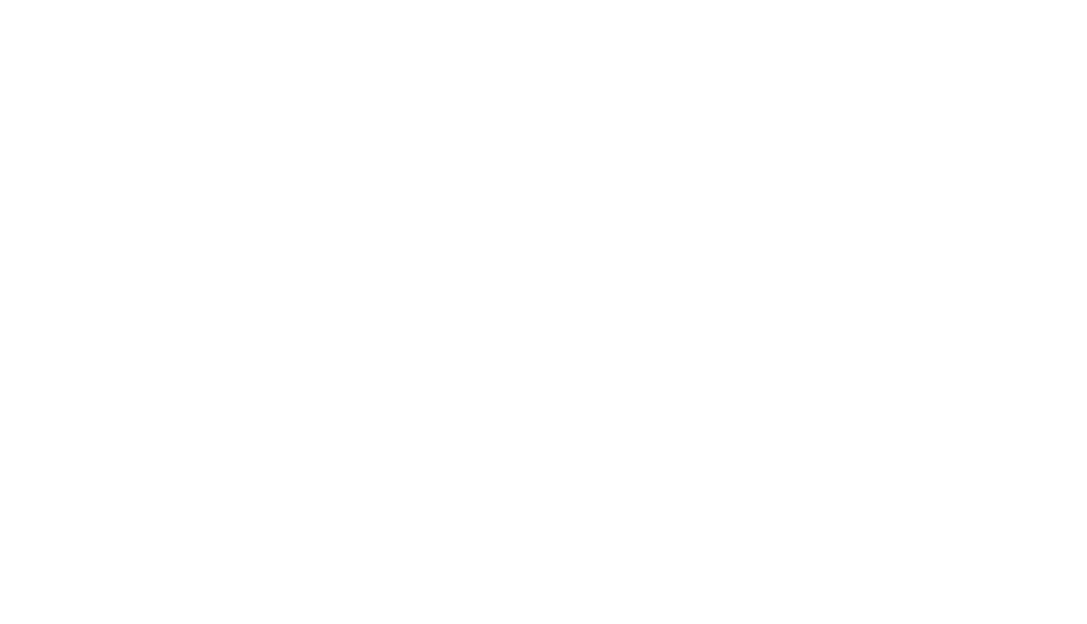
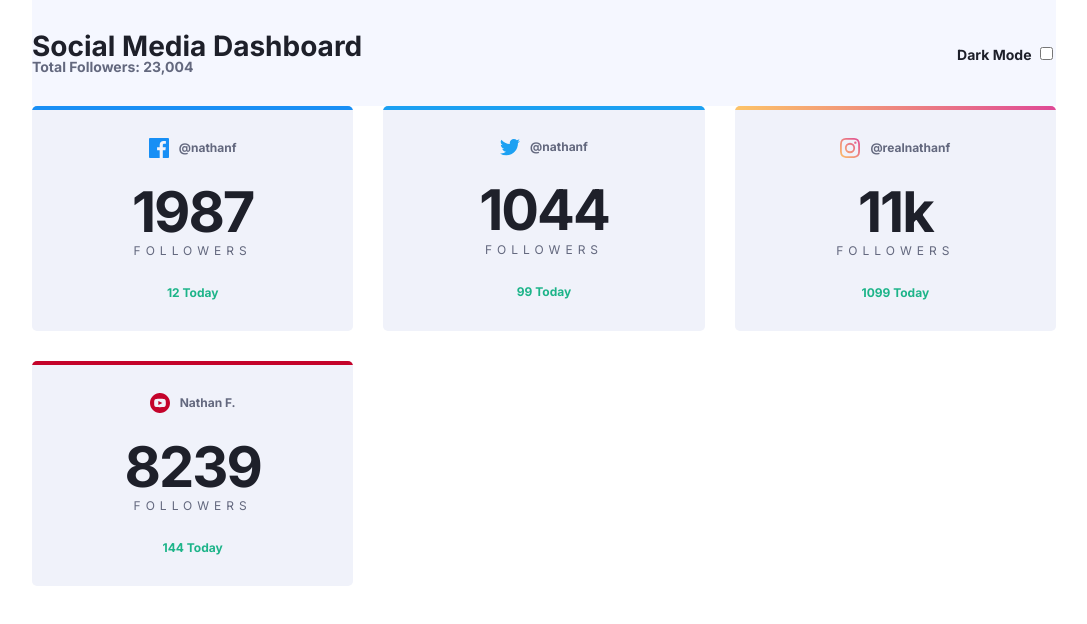
Before and after one commit to DawidGawronskiDev/social-media-dashboard-with-theme-switcher, a plain HTML site: page index.html in a window 1280 px wide. Shown: the whole page, without its empty margins (96-1183 px from the left). Drawn offline with nearby package versions, Linux system fonts and the light colour scheme.

Commit message:
Finish section main social media stats

```diff
--- a/index.html
+++ b/index.html
@@ -12,17 +12,103 @@
       href="./images/favicon-32x32.png"
     />
 
+    <link
+      rel="stylesheet"
+      href="https://fonts.googleapis.com/css2?family=Material+Symbols+Outlined:opsz,wght,FILL,GRAD@20..48,100..700,0..1,-50..200"
+    />
+
     <title>Frontend Mentor | [Challenge Name Here]</title>
     <link rel="stylesheet" href="style.css" />
+    <link rel="stylesheet" href="meyerreset.css" />
   </head>
   <body>
-    <!-- Social Media Dashboard
-  Total Followers: 23,004
+    <main class="main">
+      <header class="header top">
+        <div class="header-title">
+          <span class="header-title-1 text-1 fw700"
+            >Social Media Dashboard</span
+          >
+          <span class="header-title-2 text-2 fw700"
+            >Total Followers: 23,004</span
+          >
+        </div>
+        <div class="dark-mode-toggle">
+          <span class="dark-mode text-1 fw700">Dark Mode</span>
+          <input
+            type="checkbox"
+            id="darkModeInput"
+            onclick="darkModeSwitch()"
+          />
+        </div>
+      </header>
 
-  Dark Mode
+      <section class="section-main-social-media-stats grid-container">
+        <div class="card main-social-media-card grid-container-item">
+          <div class="card-title fw700">
+            <img src="images/icon-facebook.svg" alt="Facebook" />
+            <span class="text-2">@nathanf</span>
+          </div>
+          <div class="card-followers-stats">
+            <span class="followers-number text-1 fw700">1987</span>
+            <span class="text-2 followers-text">FOLLOWERS</span>
+          </div>
+          <div class="card-update-stats">
+            <div class="card-update card-update-up fw700">
+              <span class="material-symbols-outlined"></span>12 Today
+            </div>
+          </div>
+        </div>
 
+        <div class="card main-social-media-card grid-container-item">
+          <div class="card-title fw700">
+            <img src="images/icon-twitter.svg" alt="Twitter" />
+            <span class="text-2">@nathanf</span>
+          </div>
+          <div class="card-followers-stats">
+            <span class="followers-number text-1 fw700">1044</span>
+            <span class="text-2 followers-text">FOLLOWERS</span>
+          </div>
+          <div class="card-update-stats">
+            <div class="card-update card-update-up fw700">
+              <span class="material-symbols-outlined"></span>99 Today
+            </div>
+          </div>
+        </div>
 
+        <div class="card main-social-media-card grid-container-item">
+          <div class="card-title fw700">
+            <img src="images/icon-instagram.svg" alt="Instagram" />
+            <span class="text-2">@realnathanf</span>
+          </div>
+          <div class="card-followers-stats">
+            <span class="followers-number text-1 fw700">11k</span>
+            <span class="text-2 followers-text">FOLLOWERS</span>
+          </div>
+          <div class="card-update-stats">
+            <div class="card-update card-update-up fw700">
+              <span class="material-symbols-outlined"></span>1099 Today
+            </div>
+          </div>
+        </div>
 
+        <div class="card main-social-media-card grid-container-item">
+          <div class="card-title fw700">
+            <img src="images/icon-youtube.svg" alt="Youtube" />
+            <span class="text-2">Nathan F.</span>
+          </div>
+          <div class="card-followers-stats">
+            <span class="followers-number text-1 fw700">8239</span>
+            <span class="text-2 followers-text">FOLLOWERS</span>
+          </div>
+          <div class="card-update-stats">
+            <div class="card-update card-update-up fw700">
+              <span class="material-symbols-outlined"></span>144 Today
+            </div>
+          </div>
+        </div>
+      </section>
+    </main>
+    <!--
   @nathanf
   1987
   Followers
--- a/style.css
+++ b/style.css
@@ -65,6 +65,10 @@
   --fw700: 700;
 }
 
+* {
+  /* outline: 1px solid red; */
+}
+
 @media (prefers-color-scheme: dark) {
   .main {
     background-color: var(--ndtvdb1);
@@ -76,10 +80,10 @@
     background-color: var(--ndtddb);
   }
   .text-1 {
-    color: var(--ndtdb);
+    color: var(--ndtw);
   }
   .text-2 {
-    color: var(--ndtw);
+    color: var(--ndtdb);
   }
 }
 
@@ -100,3 +104,134 @@
     color: var(--nltdgb);
   }
 }
+
+.main {
+  padding: 0 10%;
+  min-height: 100vh;
+  font-weight: 400;
+  font-family: var(--ff);
+}
+
+.fw400 {
+  font-weight: var(--fw400);
+}
+
+.fw700 {
+  font-weight: var(--fw700);
+}
+
+/* HEADER */
+
+.header {
+  padding: 32px 0;
+
+  display: flex;
+  align-items: center;
+  justify-content: space-between;
+}
+
+.header-title {
+  display: flex;
+  flex-direction: column;
+}
+
+.header-title-1 {
+  font-size: 28px;
+}
+
+.header-title-2 {
+  font-size: 14px;
+}
+
+.dark-mode {
+  font-size: 14px;
+}
+
+/* SECTION MAIN SOCIAL MEDIA STATS */
+.section-main-social-media-stats {
+  width: 100%;
+}
+
+.main-social-media-card {
+  position: relative;
+  display: grid;
+  gap: 30px;
+  text-align: center;
+  padding: 32px 0;
+  border-radius: 5px;
+  overflow: hidden;
+}
+
+.main-social-media-card::before {
+  position: absolute;
+  top: 0;
+  left: 0;
+  content: "";
+  width: 100%;
+  height: 4px;
+  background: currentColor;
+}
+
+.main-social-media-card:nth-child(1)::before {
+  color: var(--pfb);
+}
+
+.main-social-media-card:nth-child(2)::before {
+  color: var(--ptw);
+}
+
+.main-social-media-card:nth-child(3)::before {
+  background: linear-gradient(to right, var(--pig1), var(--pig2));
+}
+
+.main-social-media-card:nth-child(4)::before {
+  color: var(--pyt);
+}
+
+.card-title {
+  display: flex;
+  align-items: center;
+  justify-content: center;
+  gap: 10px;
+  font-size: 12px;
+}
+
+.card-followers-stats {
+  display: grid;
+  gap: 9px;
+}
+
+.followers-number {
+  font-size: 56px;
+  line-height: 48px;
+  letter-spacing: -2px;
+}
+
+.followers-text {
+  font-size: 12px;
+  letter-spacing: 5px;
+}
+
+.card-update {
+  font-size: 12px;
+  color: currentColor;
+
+  display: flex;
+  align-items: center;
+  justify-content: center;
+}
+
+.card-update-up {
+  color: var(--plg);
+}
+
+.card-update-up > .material-symbols-outlined {
+  content: "arrow_drop_up";
+}
+
+.grid-container {
+  width: 100%;
+  display: grid;
+  grid-template-columns: repeat(auto-fill, minmax(255px, 1fr));
+  gap: 30px;
+}
```
